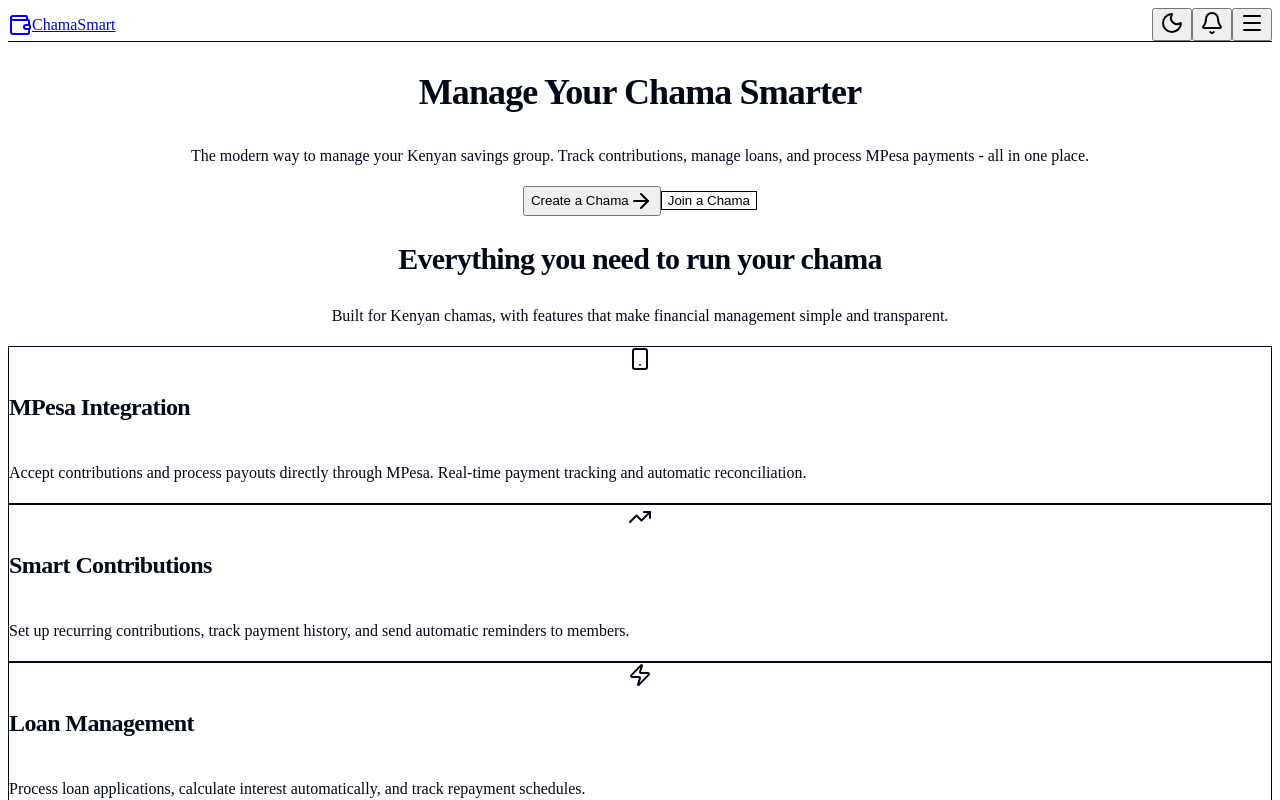
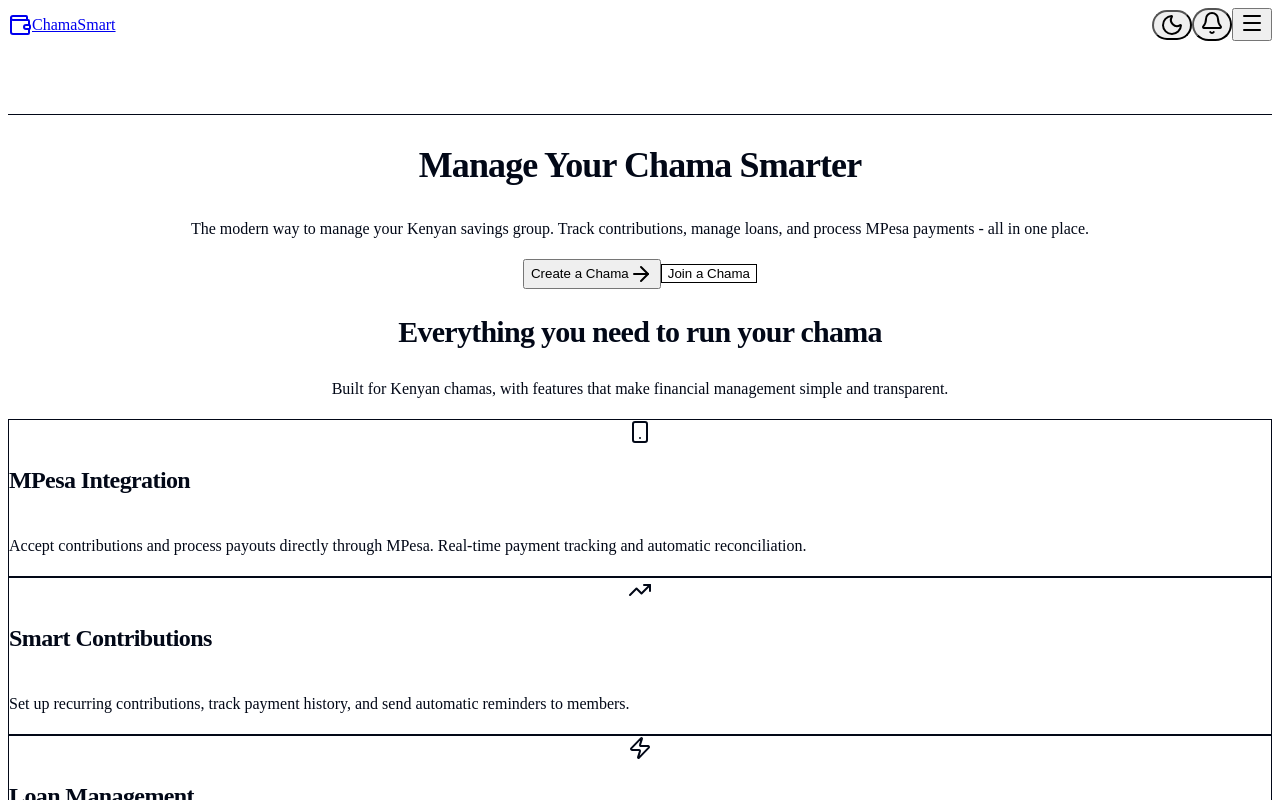
Before and after one commit to godwincybertechsolutions-cmyk/ChamaSmart, a Next.js app: page / in a window 1280 px wide. Shown: the top 800 px of the page. Built offline with nearby package versions, Linux system fonts and the light colour scheme.

Commit message:
Update top-nav.tsx

```diff
--- a/components/layouts/top-nav.tsx
+++ b/components/layouts/top-nav.tsx
@@ -21,68 +21,77 @@ export function TopNav() {
   const { theme, setTheme } = useTheme();
 
   return (
-    <header className="bg-white dark:bg-neutral-950 border-b border-neutral-200 dark:border-neutral-800">
+    <header className="sticky top-0 z-50 w-full backdrop-blur-md bg-white/70 dark:bg-neutral-950/70 border-b border-neutral-200/60 dark:border-neutral-800/60 transition-all duration-300">
       <nav className="mx-auto max-w-7xl px-4 sm:px-6 lg:px-8">
         <div className="flex h-16 items-center justify-between">
           {/* Logo */}
-          <div className="flex items-center">
           <Link href="/" className="flex items-center space-x-2">
             <Wallet className="h-8 w-8 text-primary-600" />
             <span className="text-xl font-bold text-neutral-900 dark:text-white">
               ChamaSmart
             </span>
           </Link>
-          </div>
 
           {/* Desktop Navigation */}
           <div className="hidden md:flex md:items-center md:space-x-6">
-            {navigation.map((item) => (
+            {navigation.map((item) => {
+              const active = pathname === item.href;
+              return (
                 <Link
                   key={item.name}
                   href={item.href}
                   className={cn(
-                  'text-sm font-medium transition-colors',
-                  pathname === item.href
-                    ? 'text-primary-600'
-                    : 'text-neutral-600 hover:text-neutral-900 dark:text-neutral-400 dark:hover:text-white'
+                    'relative text-sm font-medium transition-colors hover:text-primary-600 dark:hover:text-primary-400',
+                    active
+                      ? 'text-primary-600 after:absolute after:bottom-[-6px] after:left-0 after:h-[2px] after:w-full after:bg-primary-600 after:rounded-full'
+                      : 'text-neutral-600 dark:text-neutral-400'
                   )}
                 >
                   {item.name}
                 </Link>
-            ))}
+              );
+            })}
           </div>
 
-          {/* Right side buttons */}
-          <div className="flex items-center space-x-4">
-            <button
+          {/* Right side actions */}
+          <div className="flex items-center space-x-3">
+            {/* Theme Toggle */}
+            <Button
+              variant="ghost"
+              size="icon"
               onClick={() => setTheme(theme === 'dark' ? 'light' : 'dark')}
-              className="p-2 text-neutral-600 hover:text-neutral-900 dark:text-neutral-400 dark:hover:text-white"
               aria-label="Toggle theme"
+              className="rounded-full"
             >
               {theme === 'dark' ? (
                 <Sun className="h-5 w-5" />
               ) : (
                 <Moon className="h-5 w-5" />
               )}
-            </button>
+            </Button>
 
-            <button className="relative p-2 text-neutral-600 hover:text-neutral-900 dark:text-neutral-400 dark:hover:text-white">
+            {/* Notifications */}
+            <button
+              className="relative p-2 rounded-full text-neutral-600 hover:bg-neutral-100 dark:text-neutral-400 dark:hover:bg-neutral-800 transition"
+              aria-label="Notifications"
+            >
               <Bell className="h-5 w-5" />
               <span className="absolute top-1 right-1 h-2 w-2 rounded-full bg-accent-500"></span>
             </button>
 
+            {/* User */}
             <div className="hidden md:block">
-              <Button variant="ghost" size="icon">
+              <Button variant="secondary" size="icon" className="rounded-full">
                 <User className="h-5 w-5" />
               </Button>
             </div>
 
-            {/* Mobile menu button */}
-            <div className="md:hidden">
+            {/* Mobile Menu Button */}
             <button
               type="button"
-                className="p-2 text-neutral-600 hover:text-neutral-900 dark:text-neutral-400 dark:hover:text-white"
+              className="md:hidden p-2 rounded-md text-neutral-600 hover:text-neutral-900 dark:text-neutral-400 dark:hover:text-white"
               onClick={() => setMobileMenuOpen(!mobileMenuOpen)}
+              aria-label="Toggle navigation menu"
             >
               {mobileMenuOpen ? (
                 <X className="h-6 w-6" />
@@ -92,21 +101,24 @@ export function TopNav() {
             </button>
           </div>
         </div>
-        </div>
 
-        {/* Mobile menu */}
-        {mobileMenuOpen && (
-          <div className="md:hidden border-t border-neutral-200 dark:border-neutral-800 py-4">
-            <div className="space-y-1">
+        {/* Mobile Menu */}
+        <div
+          className={cn(
+            'md:hidden overflow-hidden transition-all duration-300 ease-in-out',
+            mobileMenuOpen ? 'max-h-64 opacity-100' : 'max-h-0 opacity-0'
+          )}
+        >
+          <div className="border-t border-neutral-200 dark:border-neutral-800 py-3 space-y-1">
             {navigation.map((item) => (
               <Link
                 key={item.name}
                 href={item.href}
                 className={cn(
-                    'block px-3 py-2 text-base font-medium rounded-md',
+                  'block px-3 py-2 text-base font-medium rounded-lg transition-colors',
                   pathname === item.href
                     ? 'bg-primary-50 text-primary-600 dark:bg-primary-900/20'
-                      : 'text-neutral-600 hover:bg-neutral-50 hover:text-neutral-900 dark:text-neutral-400 dark:hover:bg-neutral-800 dark:hover:text-white'
+                    : 'text-neutral-600 hover:bg-neutral-100 hover:text-neutral-900 dark:text-neutral-400 dark:hover:bg-neutral-800 dark:hover:text-white'
                 )}
                 onClick={() => setMobileMenuOpen(false)}
               >
@@ -115,7 +127,6 @@ export function TopNav() {
             ))}
           </div>
         </div>
-        )}
       </nav>
     </header>
   );
```
Lines whose indentation alone changed are shown as unchanged.
